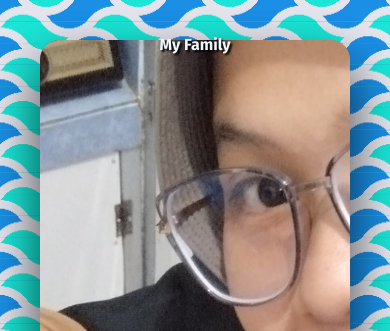
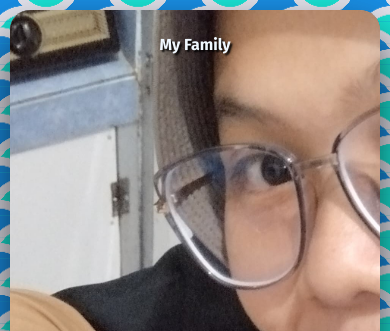
Before and after one commit to zero4004/Image-Slide, a plain HTML site: page index.html in a window 390 px wide. Shown: the top 331 px of the page. Drawn offline with Linux system fonts and the light colour scheme; a web font is replaced by a local one.

Commit message:
Update style.css

```diff
--- a/style.css
+++ b/style.css
@@ -148,7 +148,7 @@ audio {
 @media screen and (max-width: 900px) {
   .slider {
     position: absolute;
-    inset: 40px 40px 200px 40px;
+    inset: 10px 10px 200px 10px;
   }
   .slider .slides {
     width: 100px;
```
